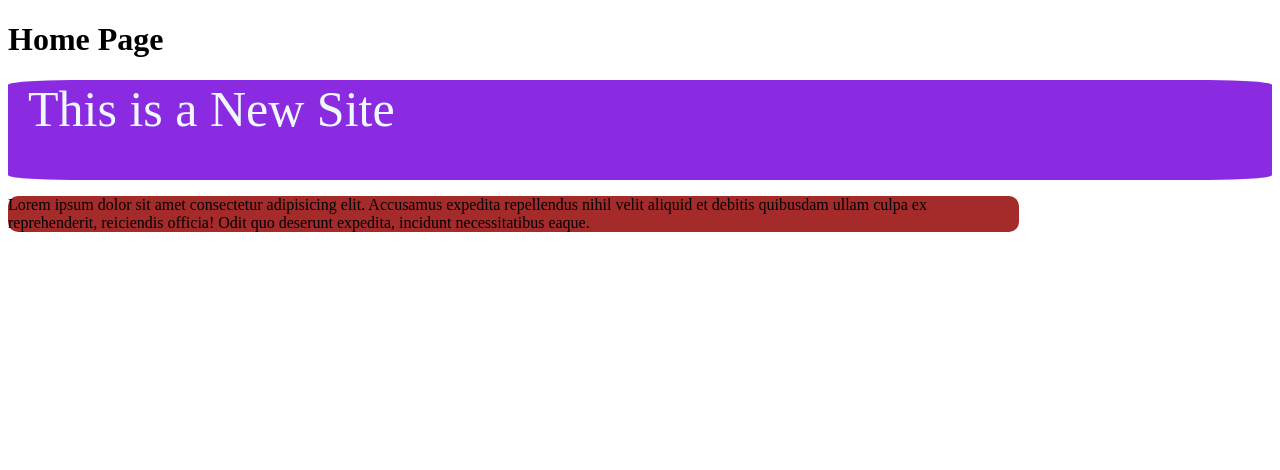
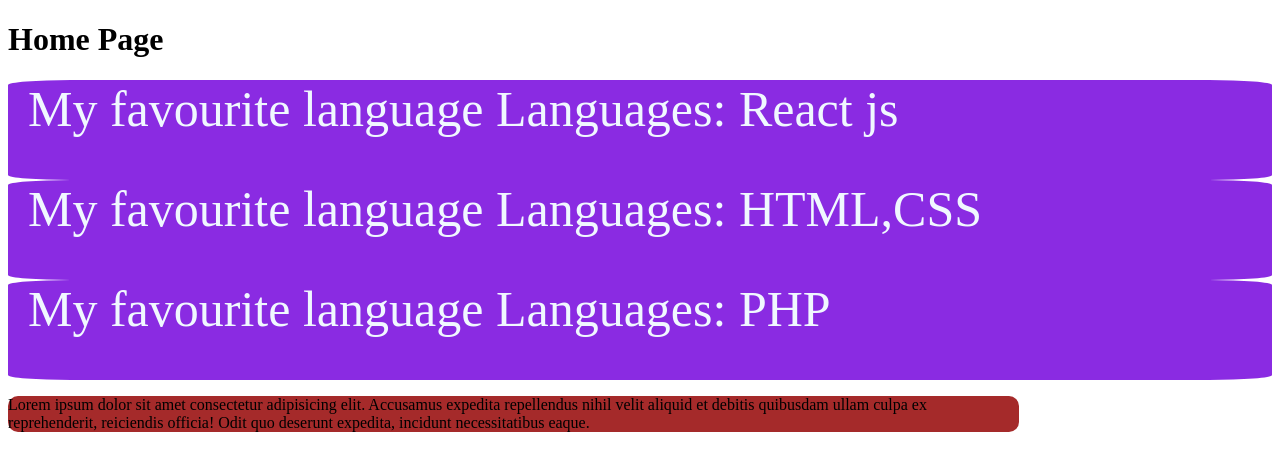
Before and after one commit to HashanMadhu/Second_React_App, a React (Vite) app in the folder Second_React_App(YouTube_SL)/: page / in a window 1280 px wide. Shown: the top 470 px of the page. Built offline with nearby package versions, Linux system fonts and the light colour scheme.

Commit message:
Dynamic Components
Adding for Dynamic components(props) at first time

```diff
--- a/Second_React_App(YouTube_SL)/src/Components/NewSite.jsx
+++ b/Second_React_App(YouTube_SL)/src/Components/NewSite.jsx
@@ -1,11 +1,12 @@
 import React from 'react';
 import './newsite.css';
 
-export default function NewSite() {
+export default function NewSite(props) {
+    const language = "My favourite language Languages: ";
   return (
     <div>
       <div className='newsite'>
-        <span className='text'>This is a New Site</span>
+        <span className='text'>{language}{props.project}</span>
       </div>
     </div>
   );
--- a/Second_React_App(YouTube_SL)/src/Pages/Home.jsx
+++ b/Second_React_App(YouTube_SL)/src/Pages/Home.jsx
@@ -6,7 +6,9 @@ export default function Home() {
   return (
     <div>
       <h1>Home Page</h1>
-      <NewSite/>
+      <NewSite project="React js"/>
+      <NewSite project="HTML,CSS"/>
+      <NewSite project="PHP"/>
       <NewContent/>
     </div>
   );
```
